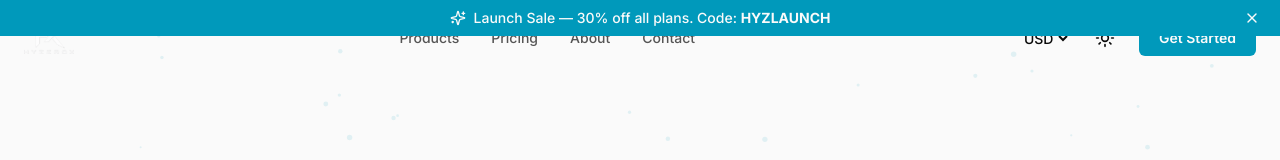
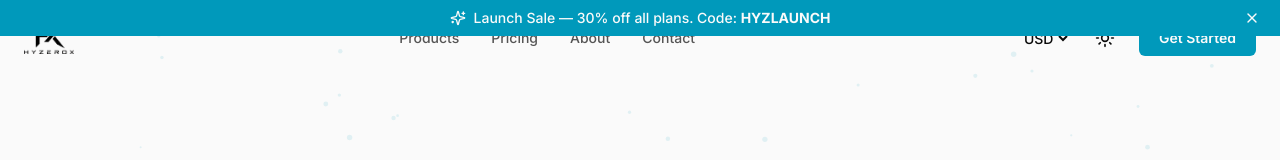
Before and after one commit to Zentrix-Dev/HyzerOX, a Next.js app: page / in a window 1280 px wide. Shown: the top 160 px of the page. Built offline with nearby package versions, Linux system fonts and the light colour scheme.

Commit message:
Update Navbar.tsx

```diff
--- a/components/layout/Navbar.tsx
+++ b/components/layout/Navbar.tsx
@@ -36,13 +36,13 @@ export default function Navbar() {
         <Link href="/" className="flex items-center gap-2">
           {/* Dark Mode Logo */}
           <img
-            src="/logos/hyzerox-white.png"
+            src="/logos/hyzerox-black.png"
             alt="HyzerOX"
             className="h-8 w-auto hidden dark:block object-contain"
           />
           {/* Light Mode Logo */}
           <img
-            src="/logos/hyzerox-black.png"
+            src="/logos/hyzerox-white.png"
             alt="HyzerOX"
             className="h-8 w-auto block dark:hidden object-contain"
           />
```
